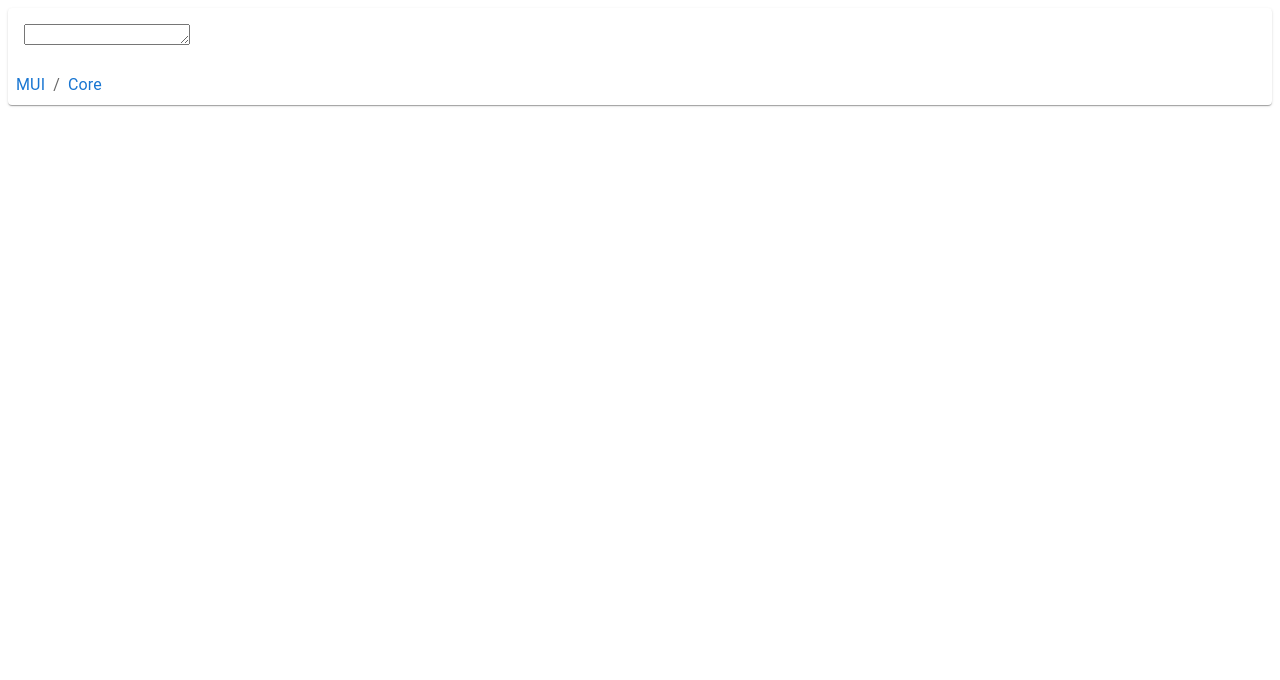
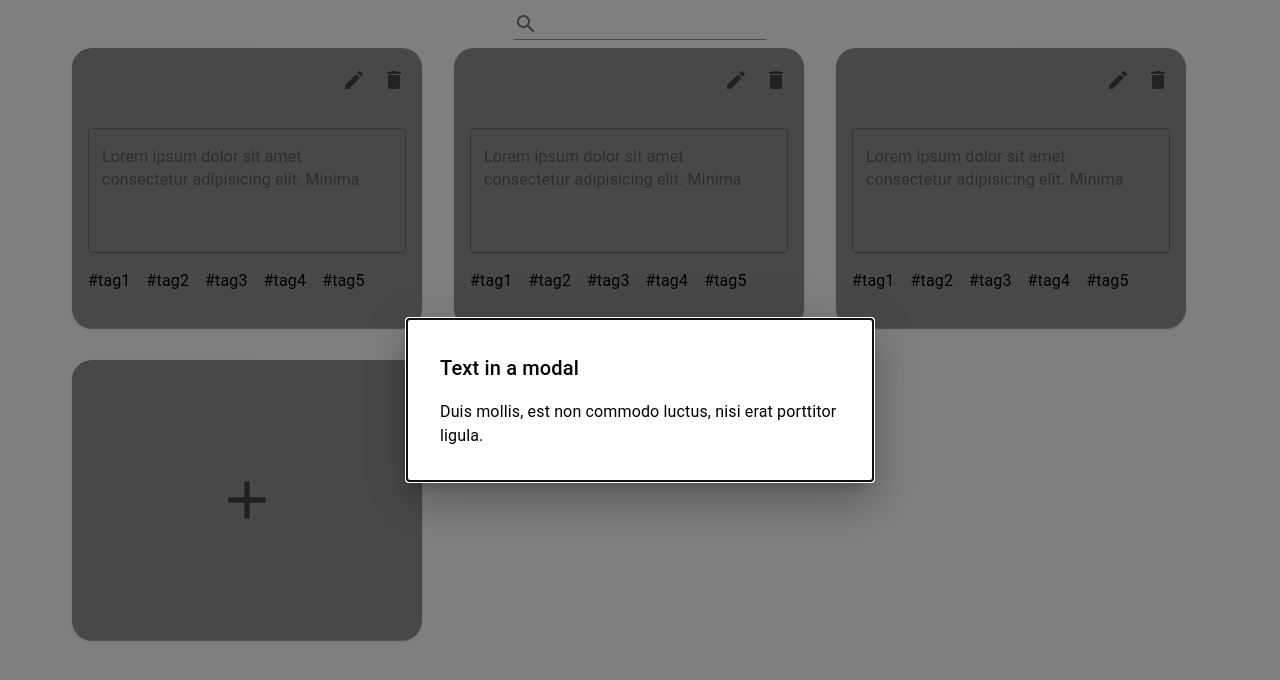
Before and after one commit to Sanvinganza/MyNote, a React (Create React App) app: page / in a window 1280 px wide. Shown: the top 680 px of the page. Built offline with nearby package versions, Linux system fonts and the light colour scheme.

Commit message:
created main  components

```diff
--- a/package.json
+++ b/package.json
@@ -5,6 +5,7 @@
   "dependencies": {
     "@emotion/react": "^11.11.1",
     "@emotion/styled": "^11.11.0",
+    "@mui/icons-material": "^5.14.19",
     "@mui/material": "^5.14.19",
     "@mui/styled-engine-sc": "^6.0.0-alpha.7",
     "@testing-library/jest-dom": "^5.17.0",
--- a/src/App.tsx
+++ b/src/App.tsx
@@ -1,10 +1,15 @@
+import { AddNote } from "./components/AddNote";
+import { Header } from "./components/Header";
 import { Note } from "./components/Note";
+import { Container, Grid } from "@mui/material";
+import { NotesContainer } from "./components/NotesContainer";
 
 function App() {
   return (
-    <>
-      <Note />
-    </>
+    <Container style={{ textAlign: "center" }}>
+      <Header />
+      <NotesContainer />
+    </Container>
   );
 }
 
--- /dev/null
+++ b/src/components/AddNote.tsx
@@ -0,0 +1,27 @@
+import { Card, IconButton } from "@mui/material";
+import AddIcon from "@mui/icons-material/Add";
+
+export function AddNote() {
+  return (
+    <>
+      <Card
+        onClick={() => {}}
+        sx={{
+          display: "flex",
+          textAlign: "center",
+          justifyContent: "center",
+
+          width: 350,
+          height: 280,
+          margin: 2,
+          backgroundColor: "#919191",
+          borderRadius: 5,
+        }}
+      >
+        <IconButton style={{ width: "100%", borderRadius: 0 }}>
+          <AddIcon style={{ width: 64, height: 64 }} />
+        </IconButton>
+      </Card>
+    </>
+  );
+}
--- /dev/null
+++ b/src/components/Header.tsx
@@ -0,0 +1,20 @@
+import InputAdornment from "@mui/material/InputAdornment";
+import Search from "@mui/icons-material/Search";
+import { Input } from "@mui/material";
+
+export interface IHeaderProps {}
+
+export function Header(props: IHeaderProps) {
+  return (
+    <>
+      <Input
+        name="search"
+        startAdornment={
+          <InputAdornment position="start">
+            <Search />
+          </InputAdornment>
+        }
+      />
+    </>
+  );
+}
--- a/src/components/Note.tsx
+++ b/src/components/Note.tsx
@@ -1,26 +1,62 @@
 import {
   Card,
-  CardActions,
   CardContent,
   Breadcrumbs,
   Link,
-  Typography,
+  TextField,
+  CardHeader,
+  IconButton,
 } from "@mui/material";
-import { TextareaAutosize } from "@mui/base/TextareaAutosize";
-export interface ICardProps {}
+import Delete from "@mui/icons-material/Delete";
+import Edit from "@mui/icons-material/Edit";
 
-export function Note(props: ICardProps) {
+export interface ICardProps {
+  tags?: string[];
+  text?: string;
+}
+
+export function Note({ tags, text }: ICardProps) {
   return (
-    <Card>
+    <Card
+      sx={{
+        width: 350,
+        height: 280,
+        margin: 2,
+        backgroundColor: "#919191",
+        borderRadius: 5,
+      }}
+    >
+      <CardHeader
+        action={[
+          <IconButton children={<Edit />} key={text + "edit"} />,
+          <IconButton children={<Delete />} key={text + "delete"} />,
+        ]}
+      />
       <CardContent>
-        <TextareaAutosize />
+        <TextField
+          id={text}
+          style={{ width: "100%" }}
+          multiline
+          rows={4}
+          value={
+            text ||
+            "Lorem ipsum dolor sit amet consectetur adipisicing elit. Minima"
+          }
+          disabled
+        />
+        <Breadcrumbs
+          style={{ paddingTop: 16 }}
+          aria-label="breadcrumb"
+          separator=" "
+        >
+          {tags ||
+            ["#tag1", "#tag2", "#tag3", "#tag4", "#tag5"].map((tag) => (
+              <Link underline="none" key={tag} style={{ color: "black" }}>
+                {tag}
+              </Link>
+            ))}
+        </Breadcrumbs>
       </CardContent>
-      <CardActions>
-        <Breadcrumbs aria-label="breadcrumb">
-          <Link underline="none">MUI</Link>
-          <Link underline="none">Core</Link>
-        </Breadcrumbs>
-      </CardActions>
     </Card>
   );
 }
--- /dev/null
+++ b/src/components/NoteModal.tsx
@@ -0,0 +1,40 @@
+import { Modal, Box, Typography } from "@mui/material";
+export interface INoteModalProps {
+  open?: boolean;
+  setOpen?: (open: boolean) => void;
+}
+
+export function NoteModal({
+  open = true,
+  setOpen = () => !open,
+}: INoteModalProps) {
+  const style = {
+    position: "absolute" as "absolute",
+    top: "50%",
+    left: "50%",
+    transform: "translate(-50%, -50%)",
+    width: 400,
+    bgcolor: "background.paper",
+    border: "2px solid #000",
+    boxShadow: 24,
+    p: 4,
+  };
+
+  return (
+    <Modal
+      open={open}
+      onClose={() => setOpen(false)}
+      aria-labelledby="modal-modal-title"
+      aria-describedby="modal-modal-description"
+    >
+      <Box sx={style}>
+        <Typography id="modal-modal-title" variant="h6" component="h2">
+          Text in a modal
+        </Typography>
+        <Typography id="modal-modal-description" sx={{ mt: 2 }}>
+          Duis mollis, est non commodo luctus, nisi erat porttitor ligula.
+        </Typography>
+      </Box>
+    </Modal>
+  );
+}
--- /dev/null
+++ b/src/components/NotesContainer.tsx
@@ -0,0 +1,20 @@
+import { Note } from "./Note";
+import { AddNote } from "./AddNote";
+import { Grid } from "@mui/material";
+import { NoteModal } from "./NoteModal";
+
+export function NotesContainer() {
+  const tags = [1, 2, 3];
+
+  return (
+    <>
+      <Grid container spacing={1}>
+        {tags.map((el) => (
+          <Grid key={el} children={<Note />} />
+        ))}
+        <Grid children={<AddNote />} />
+      </Grid>
+      <NoteModal open={true} />
+    </>
+  );
+}
```
Also changed, not shown: 1 other file (tests, documents, lock files or other folders).
